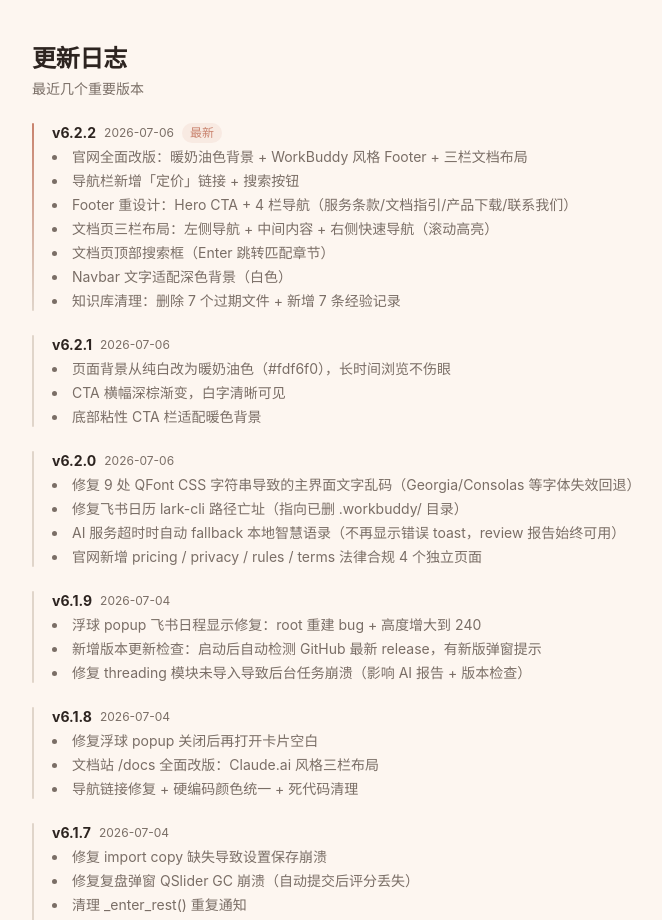
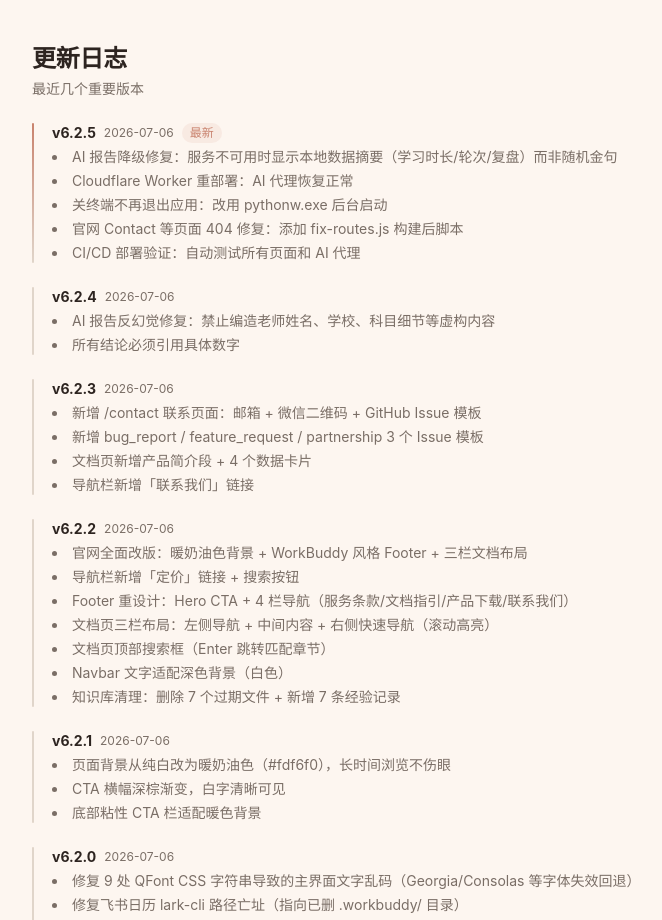
Before and after one commit to kuangketongxue/library-remind, a Next.js app in the folder rest-reminder-site/: page /docs in a window 1280 px wide. Shown: the part 7460-8380 px from the top of the page, without its empty margins (292-954 px from the left). Built offline with nearby package versions, Linux system fonts and the light colour scheme.

Commit message:
docs: 更新官网更新日志添加 v6.2.3-v6.2.5

```diff
--- a/rest-reminder-site/src/app/docs/page.tsx
+++ b/rest-reminder-site/src/app/docs/page.tsx
@@ -565,9 +565,47 @@ C:\\Python314\\python.exe rest_reminder.py --silent`}
             <div className="space-y-6">
               <div className="changelog-entry latest pl-6">
                 <div className="flex items-center gap-2 mb-1">
+                  <span className="text-sm font-bold">v6.2.5</span>
+                  <span className="text-xs text-[var(--fg-dim)]">2026-07-06</span>
+                  <span className="text-xs bg-[var(--accent-soft)] text-[var(--accent)] px-2 py-0.5 rounded-full">最新</span>
+                </div>
+                <ul className="text-[var(--fg-dim)] text-sm space-y-1 list-disc list-inside">
+                  <li>AI 报告降级修复：服务不可用时显示本地数据摘要（学习时长/轮次/复盘）而非随机金句</li>
+                  <li>Cloudflare Worker 重部署：AI 代理恢复正常</li>
+                  <li>关终端不再退出应用：改用 pythonw.exe 后台启动</li>
+                  <li>官网 Contact 等页面 404 修复：添加 fix-routes.js 构建后脚本</li>
+                  <li>CI/CD 部署验证：自动测试所有页面和 AI 代理</li>
+                </ul>
+              </div>
+
+              <div className="changelog-entry pl-6">
+                <div className="flex items-center gap-2 mb-1">
+                  <span className="text-sm font-bold">v6.2.4</span>
+                  <span className="text-xs text-[var(--fg-dim)]">2026-07-06</span>
+                </div>
+                <ul className="text-[var(--fg-dim)] text-sm space-y-1 list-disc list-inside">
+                  <li>AI 报告反幻觉修复：禁止编造老师姓名、学校、科目细节等虚构内容</li>
+                  <li>所有结论必须引用具体数字</li>
+                </ul>
+              </div>
+
+              <div className="changelog-entry pl-6">
+                <div className="flex items-center gap-2 mb-1">
+                  <span className="text-sm font-bold">v6.2.3</span>
+                  <span className="text-xs text-[var(--fg-dim)]">2026-07-06</span>
+                </div>
+                <ul className="text-[var(--fg-dim)] text-sm space-y-1 list-disc list-inside">
+                  <li>新增 /contact 联系页面：邮箱 + 微信二维码 + GitHub Issue 模板</li>
+                  <li>新增 bug_report / feature_request / partnership 3 个 Issue 模板</li>
+                  <li>文档页新增产品简介段 + 4 个数据卡片</li>
+                  <li>导航栏新增「联系我们」链接</li>
+                </ul>
+              </div>
+
+              <div className="changelog-entry pl-6">
+                <div className="flex items-center gap-2 mb-1">
                   <span className="text-sm font-bold">v6.2.2</span>
                   <span className="text-xs text-[var(--fg-dim)]">2026-07-06</span>
-                  <span className="text-xs bg-[var(--accent-soft)] text-[var(--accent)] px-2 py-0.5 rounded-full">最新</span>
                 </div>
                 <ul className="text-[var(--fg-dim)] text-sm space-y-1 list-disc list-inside">
                   <li>官网全面改版：暖奶油色背景 + WorkBuddy 风格 Footer + 三栏文档布局</li>
```
